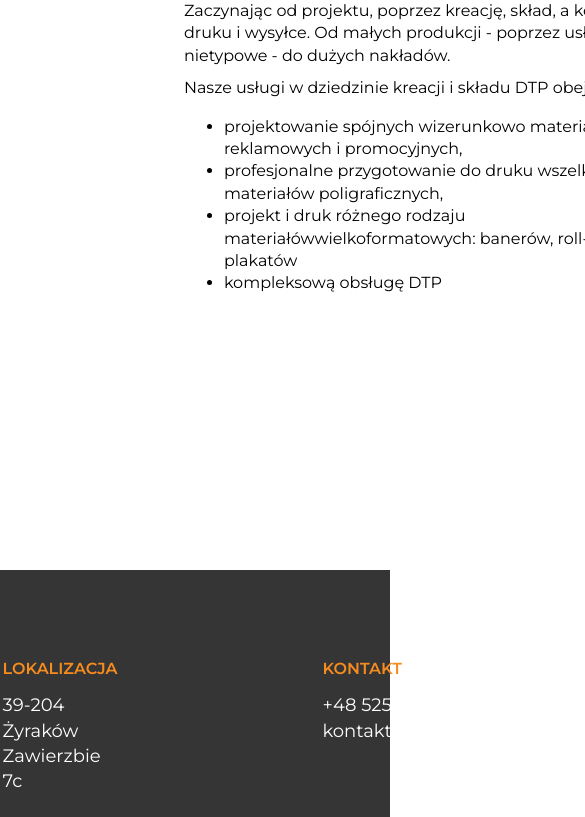
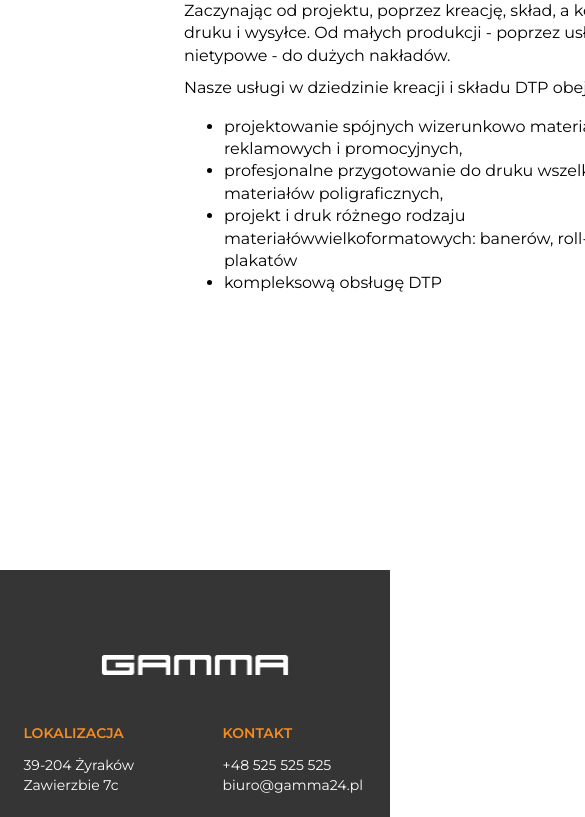
Before and after one commit to Davcode1234/GammaSC, a Next.js app: page /offer in a window 390 px wide. Shown: the part 1163-1980 px from the top of the page, 585 px wide, since content can reach past the window. Built offline with nearby package versions, Linux system fonts and the light colour scheme.

Commit message:
Adjust nav bar and footer to mobile view

```diff
--- /dev/null
+++ b/components/Footer/DesktopFooter/DesktopFooter.js
@@ -0,0 +1,75 @@
+import {
+  FooterHeader,
+  FooterParagraph,
+  FooterWrapper,
+  IconsWrapper,
+  StyledImage,
+  StyledLink,
+} from "./DesktopFooter.styles";
+import { Icon } from "@iconify/react";
+
+const DesktopFooter = () => {
+  return (
+    <FooterWrapper>
+      <StyledImage
+        src={"/HomePage/white.png"}
+        width={206}
+        height={60}
+        alt={"white gamma logo"}
+      />
+      <div>
+        <FooterHeader>lokalizacja</FooterHeader>
+        <FooterParagraph width={145} margin>
+          39-204 Żyraków Zawierzbie 7c
+        </FooterParagraph>
+        <div>
+          <FooterHeader>jesteśmy otwarci:</FooterHeader>
+          <FooterParagraph width={165}>Pn - Pt 8:00 - 16:00</FooterParagraph>
+        </div>
+      </div>
+
+      <div>
+        <FooterHeader>kontakt</FooterHeader>
+        <FooterParagraph width={145} margin>
+          +48 525 525 525 kontakt@gamma24.pl
+        </FooterParagraph>
+      </div>
+
+      <div>
+        <FooterHeader>obserwuj nas</FooterHeader>
+        <IconsWrapper>
+          <StyledLink
+            href="https://www.facebook.com/gammaagencja"
+            target="_blank"
+          >
+            <Icon icon="ci:facebook" color="white" width="32" height="32" />
+          </StyledLink>
+          <StyledLink
+            href="https://www.linkedin.com/company/agencja-reklamowa-gamma/"
+            target="_blank"
+          >
+            <Icon
+              icon="entypo-social:linkedin-with-circle"
+              color="white"
+              width="32"
+              height="32"
+            />
+          </StyledLink>
+          <StyledLink
+            href="https://www.instagram.com/agencja_gamma24/"
+            target="_blank"
+          >
+            <Icon
+              icon="ri:instagram-fill"
+              color="white"
+              width="32"
+              height="32"
+            />
+          </StyledLink>
+        </IconsWrapper>
+      </div>
+    </FooterWrapper>
+  );
+};
+
+export default DesktopFooter;
--- a/components/Footer/Footer.styles.js
+++ b/components/Footer/DesktopFooter/DesktopFooter.styles.js
@@ -9,6 +9,9 @@ export const FooterWrapper = styled.footer`
   height: 390px;
   background-color: ${({ theme }) => theme.color.graphite};
   padding: 90px 50px 0 50px;
+  ${({ theme }) => theme.mq.smallerDesktop} {
+    gap: 80px;
+  }
 `;
 
 export const FooterHeader = styled.h4`
--- a/components/Footer/Footer.js
+++ b/components/Footer/Footer.js
@@ -1,74 +1,16 @@
-import {
-  FooterHeader,
-  FooterParagraph,
-  FooterWrapper,
-  IconsWrapper,
-  StyledImage,
-  StyledLink,
-} from "./Footer.styles";
-import { Icon } from "@iconify/react";
+import MobileFooter from "./MobileFooter/MobileFooter";
+import DesktopFooter from "./DesktopFooter/DesktopFooter";
+import useWindowSize from "../../hooks/useWindowSize";
 
 const Footer = () => {
+  const isMobile = useWindowSize(850);
+
+  const ViewComponent = isMobile ? MobileFooter : DesktopFooter;
+
   return (
-    <FooterWrapper>
-      <StyledImage
-        src={"/HomePage/white.png"}
-        width={206}
-        height={60}
-        alt={"white gamma logo"}
-      />
-      <div>
-        <FooterHeader>lokalizacja</FooterHeader>
-        <FooterParagraph width={145} margin>
-          39-204 Żyraków Zawierzbie 7c
-        </FooterParagraph>
-        <div>
-          <FooterHeader>jesteśmy otwarci:</FooterHeader>
-          <FooterParagraph width={165}>Pn - Pt 8:00 - 16:00</FooterParagraph>
-        </div>
-      </div>
-
-      <div>
-        <FooterHeader>kontakt</FooterHeader>
-        <FooterParagraph width={145} margin>
-          +48 525 525 525 kontakt@gamma24.pl
-        </FooterParagraph>
-      </div>
-
-      <div>
-        <FooterHeader>obserwuj nas</FooterHeader>
-        <IconsWrapper>
-          <StyledLink
-            href="https://www.facebook.com/gammaagencja"
-            target="_blank"
-          >
-            <Icon icon="ci:facebook" color="white" width="32" height="32" />
-          </StyledLink>
-          <StyledLink
-            href="https://www.linkedin.com/company/agencja-reklamowa-gamma/"
-            target="_blank"
-          >
-            <Icon
-              icon="entypo-social:linkedin-with-circle"
-              color="white"
-              width="32"
-              height="32"
-            />
-          </StyledLink>
-          <StyledLink
-            href="https://www.instagram.com/agencja_gamma24/"
-            target="_blank"
-          >
-            <Icon
-              icon="ri:instagram-fill"
-              color="white"
-              width="32"
-              height="32"
-            />
-          </StyledLink>
-        </IconsWrapper>
-      </div>
-    </FooterWrapper>
+    <>
+      <ViewComponent />
+    </>
   );
 };
 
--- /dev/null
+++ b/components/Footer/MobileFooter/MobileFooter.js
@@ -0,0 +1,89 @@
+import {
+  ColumnsWrapper,
+  FooterHeader,
+  FooterParagraph,
+  FooterWrapper,
+  OuterWrapper,
+} from "./MobileFooter.styles";
+import Image from "next/image";
+import {
+  IconsWrapper,
+  StyledLink,
+} from "../DesktopFooter/DesktopFooter.styles";
+import { Icon } from "@iconify/react";
+
+const MobileFooter = () => {
+  return (
+    <>
+      <FooterWrapper>
+        <Image
+          width={206}
+          height={60}
+          src={"/HomePage/white.png"}
+          alt={"white gamma logo"}
+        />
+
+        <OuterWrapper>
+          <ColumnsWrapper>
+            <div>
+              <FooterHeader>Lokalizacja</FooterHeader>
+              <FooterParagraph>39-204 Żyraków Zawierzbie 7c</FooterParagraph>
+            </div>
+            <div>
+              <FooterHeader>Jesteśmy otwarci:</FooterHeader>
+              <FooterParagraph>Pn - Pt 8:00 -16:00</FooterParagraph>
+            </div>
+          </ColumnsWrapper>
+          <ColumnsWrapper>
+            <div>
+              <FooterHeader>Kontakt</FooterHeader>
+              <FooterParagraph>
+                +48 525 525 525 biuro@gamma24.pl
+              </FooterParagraph>
+            </div>
+            <div>
+              <FooterHeader>Obserwuj nas</FooterHeader>
+              <IconsWrapper>
+                <StyledLink
+                  href="https://www.facebook.com/gammaagencja"
+                  target="_blank"
+                >
+                  <Icon
+                    icon="ci:facebook"
+                    color="white"
+                    width="24"
+                    height="24"
+                  />
+                </StyledLink>
+                <StyledLink
+                  href="https://www.linkedin.com/company/agencja-reklamowa-gamma/"
+                  target="_blank"
+                >
+                  <Icon
+                    icon="entypo-social:linkedin-with-circle"
+                    color="white"
+                    width="24"
+                    height="24"
+                  />
+                </StyledLink>
+                <StyledLink
+                  href="https://www.instagram.com/agencja_gamma24/"
+                  target="_blank"
+                >
+                  <Icon
+                    icon="ri:instagram-fill"
+                    color="white"
+                    width="24"
+                    height="24"
+                  />
+                </StyledLink>
+              </IconsWrapper>
+            </div>
+          </ColumnsWrapper>
+        </OuterWrapper>
+      </FooterWrapper>
+    </>
+  );
+};
+
+export default MobileFooter;
--- /dev/null
+++ b/components/Footer/MobileFooter/MobileFooter.styles.js
@@ -0,0 +1,39 @@
+import styled from "styled-components";
+import Link from "next/link";
+
+export const FooterWrapper = styled.footer`
+  display: flex;
+  flex-direction: column;
+  justify-content: center;
+  align-items: center;
+  gap: 30px;
+  height: 390px;
+  background-color: ${({ theme }) => theme.color.graphite};
+`;
+
+export const OuterWrapper = styled.div`
+  width: 100%;
+  display: flex;
+  justify-content: space-around;
+`;
+
+export const ColumnsWrapper = styled.div`
+  display: flex;
+  flex-direction: column;
+  gap: 40px;
+`;
+
+export const FooterHeader = styled.h4`
+  font-size: ${({ theme }) => theme.font.size.paragraphMobile};
+  font-weight: ${({ theme }) => theme.font.weight.semiBold};
+  color: ${({ theme }) => theme.color.gammaOrange};
+  text-transform: uppercase;
+  margin-bottom: 15px;
+`;
+
+export const FooterParagraph = styled.p`
+  font-size: ${({ theme }) => theme.font.size.paragraphMobile};
+  color: ${({ theme }) => theme.color.white};
+  line-height: 140%;
+  max-width: 144px;
+`;
--- a/components/Navigation/Navigation.styles.js
+++ b/components/Navigation/Navigation.styles.js
@@ -42,6 +42,9 @@ export const NavigationWrapper = styled.nav`
   height: 75px;
   z-index: 100;
   /* background-color: ${({ theme }) => theme.color.white}; */
+  ${({ theme }) => theme.mq.smallerPhone} {
+    padding: 0 30px;
+  }
 `;
 
 export const MenuBtn = styled.button`
--- a/components/SubpagesHeader/SubpagesHeader.styles.js
+++ b/components/SubpagesHeader/SubpagesHeader.styles.js
@@ -11,7 +11,7 @@ export const HeaderSection = styled.section`
     transform: translateX(-25%);
   }
 
-  ${({ theme }) => theme.mq.forSubpages} {
+  ${({ theme }) => theme.mq.smallerDesktop} {
     & > div {
       transform: translateX(0);
     }
--- a/lib/theme.js
+++ b/lib/theme.js
@@ -44,7 +44,7 @@ export const theme = {
     },
   },
   mq: {
-    forSubpages: "@media (max-width: 1350px)",
+    smallerDesktop: "@media (max-width: 1350px)",
     tablet: "@media (max-width: 1150px)",
     phone: "@media (max-width: 750px)",
     smallerPhone: "@media (max-width: 500px)",
```
